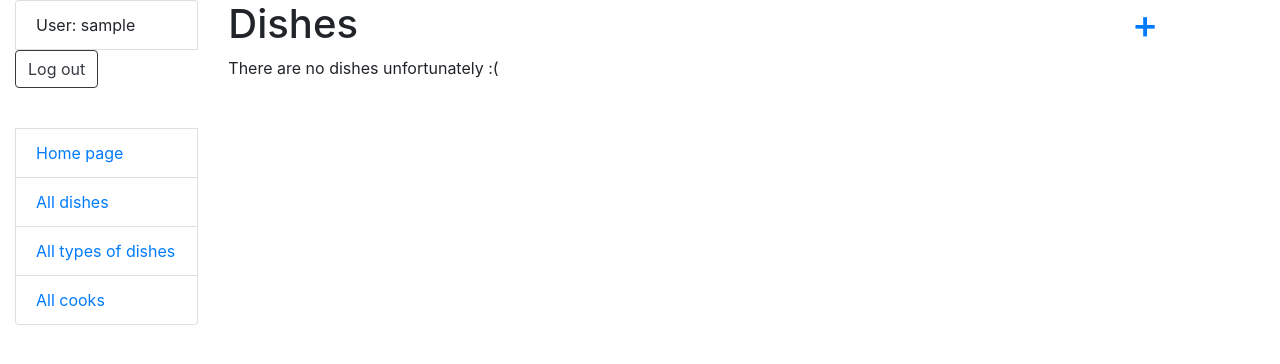
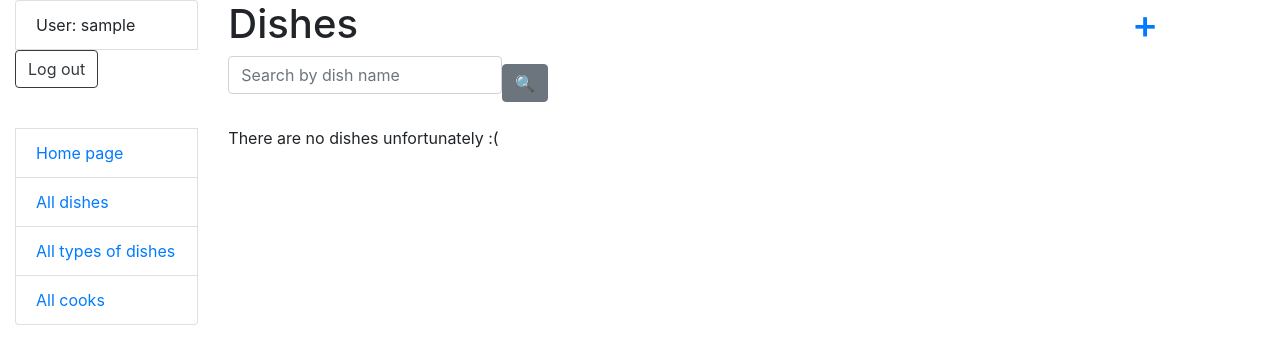
Before and after one commit to AndriiFn/restaurant-kitchen-service, a Django app: page /dishes/ in a window 1280 px wide. Shown: the top 364 px of the page. Run offline with Django 5.2, Linux system fonts and the light colour scheme; the visitor is signed in with stand-in values (Sample User, id 1); data that the repository does not hold is empty; some libraries are stand-ins or nearby versions.

Commit message:
add search option to dish_list.html

```diff
--- a/templates/kitchen_services/dish_list.html
+++ b/templates/kitchen_services/dish_list.html
@@ -1,7 +1,12 @@
 {% extends "base.html" %}
+{% load crispy_forms_filters %}
 
 {% block content %}
   <h1>Dishes <a style="float: right" href="{% url 'kitchen_services:dish-create' %}">+</a></h1>
+  <form method="get" action="" class="form-inline">
+    {{ search_form|crispy }}
+    <input type="submit" value="🔍" class="btn btn-secondary" >
+  </form>
   {% if not dish_list %}
     <p>There are no dishes unfortunately :(</p>
   {% else %}
```
